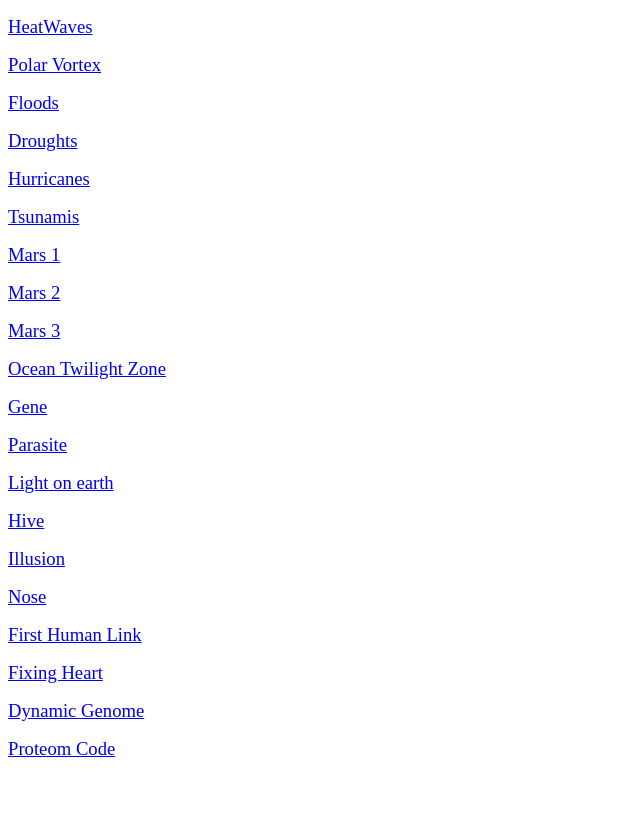
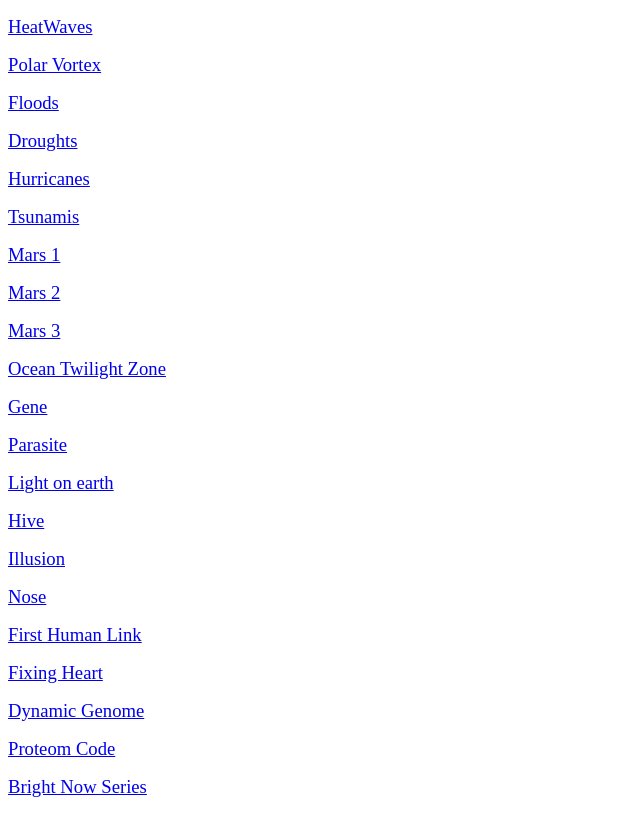
Before and after one commit to niamt1/videos, a plain HTML site: page index.html in a window 1280 px wide. Shown: the whole page, without its empty margins (0-640 px from the left). Drawn offline with Linux system fonts and the light colour scheme.

Commit message:
Update index.html

```diff
--- a/index.html
+++ b/index.html
@@ -22,4 +22,5 @@
 <p><span style="font-size: 14pt;"><a href="https://curiositystream.com/video/2964" target="_blank" rel="noopener noreferrer">Fixing Heart</a></span></p>
 <p><span style="font-size: 14pt;"><a href="https://curiositystream.com/video/2938" target="_blank" rel="noopener noreferrer">Dynamic Genome</a></span></p>
 <p><span style="font-size: 14pt;"><a href="https://curiositystream.com/video/2392" target="_blank" rel="noopener noreferrer">Proteom Code</a></span></p>
+<p><span style="font-size: 14pt;"><a href="https://curiositystream.com/video/3448" target="_blank" rel="noopener noreferrer">Bright Now Series</a></span></p>
 </body>
```
